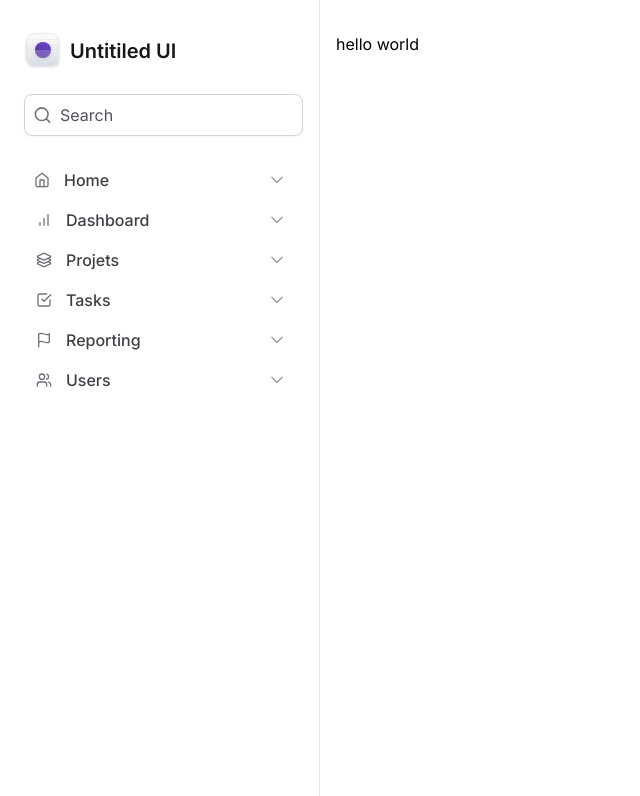
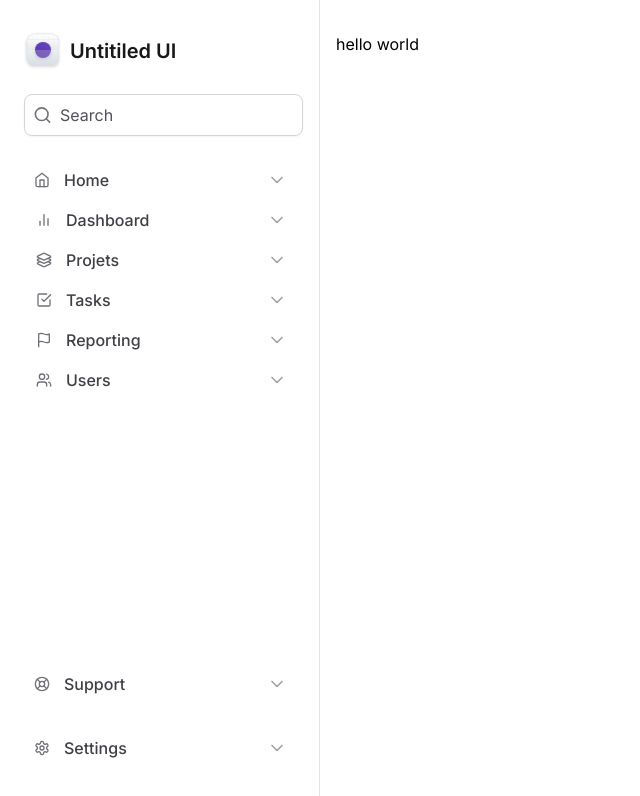
Before and after one commit to AllyssonR/tailwind-next, a Next.js app: page / in a window 1280 px wide. Shown: the top 796 px of the page, without its empty margins (0-640 px from the left). Built offline with nearby package versions, Linux system fonts and the light colour scheme.

Commit message:
update icons

```diff
--- a/src/components/MainNavigation/index.tsx
+++ /dev/null
@@ -1,14 +0,0 @@
-import { Home, BarChart, Layers3, CheckSquare, Flag, Users } from 'lucide-react'
-import { NavItem } from './NavItem'
-export function MainNavigation() {
-  return (
-    <nav className="space-x-0.5">
-      <NavItem title="Home" icon={Home} />
-      <NavItem title="Dashboard" icon={BarChart} />
-      <NavItem title="Projets" icon={Layers3} />
-      <NavItem title="Tasks" icon={CheckSquare} />
-      <NavItem title="Reporting" icon={Flag} />
-      <NavItem title="Users" icon={Users} />
-    </nav>
-  )
-}
--- a/src/components/Sidebar/index.tsx
+++ b/src/components/Sidebar/index.tsx
@@ -1,6 +1,16 @@
-import { MainNavigation } from '../MainNavigation'
+import { NavItem } from './NavItem'
 import { Logo } from './logo'
-import { Search } from 'lucide-react'
+import {
+  BarChart2,
+  CheckSquare,
+  Flag,
+  Home,
+  Layers3,
+  LifeBuoy,
+  Search,
+  Settings,
+  Users,
+} from 'lucide-react'
 export function Sidebar() {
   return (
     <aside className=" flex flex-col gap-6 border-r border-zinc-200 px-5 py-8">
@@ -12,7 +22,18 @@ export function Sidebar() {
           placeholder="Search"
         />
       </div>
-      <MainNavigation />
+      <nav className="space-x-0.5">
+        <NavItem title="Home" icon={Home} />
+        <NavItem title="Dashboard" icon={BarChart2} />
+        <NavItem title="Projets" icon={Layers3} />
+        <NavItem title="Tasks" icon={CheckSquare} />
+        <NavItem title="Reporting" icon={Flag} />
+        <NavItem title="Users" icon={Users} />
+      </nav>
+      <div className="mt-auto flex flex-col gap-6">
+        <NavItem title="Support" icon={LifeBuoy} />
+        <NavItem title="Settings" icon={Settings} />
+      </div>
     </aside>
   )
 }
```
Also changed, not shown: src/components/Sidebar/NavItem.tsx (renamed from src/components/MainNavigation/NavItem.tsx).
